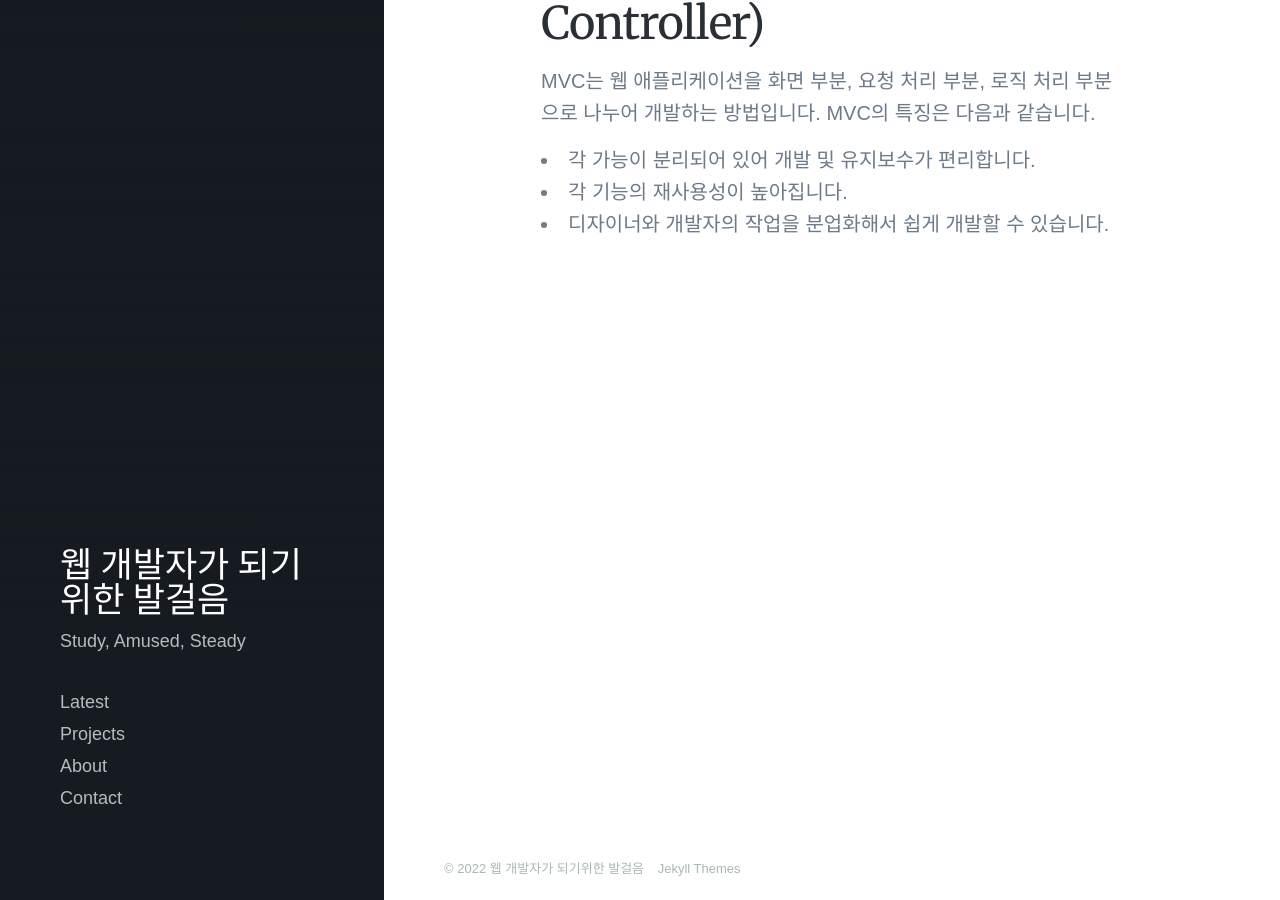
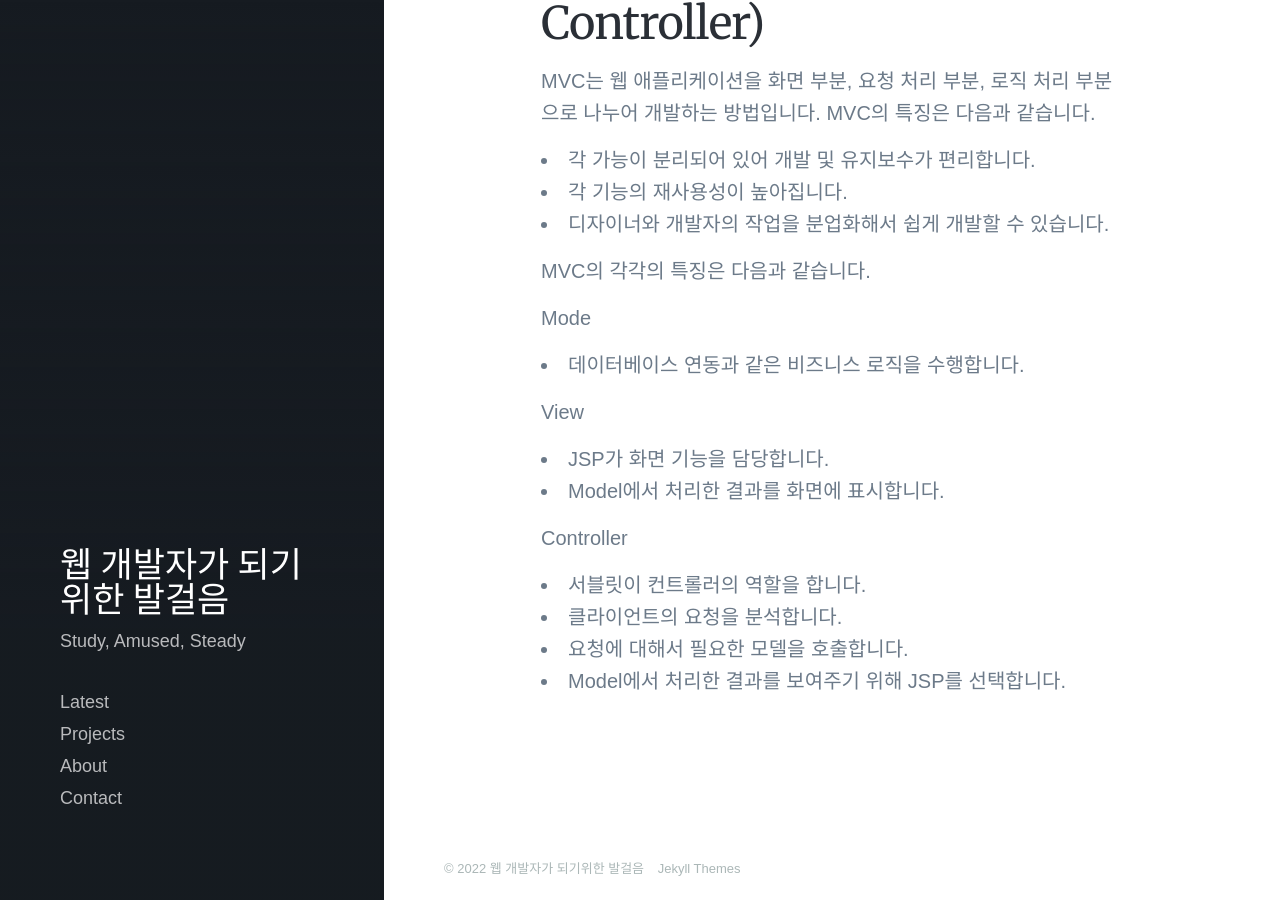
Before and after one commit to lawijdo201/lawijdo201.github.io, a Jekyll site: the page built from _posts/2022-07-15-Spring-JAVA.md, in a window 1280 px wide and 900 px high, scrolled down 242 px. Built offline with Jekyll 4.4.1, drawn with Linux system fonts in a browser that asks for light colours; nearby versions of some CDN libraries; some web fonts are replaced.

Commit message:
Update 2022-07-15-Spring-JAVA.md

```diff
--- a/_posts/2022-07-15-Spring-JAVA.md
+++ b/_posts/2022-07-15-Spring-JAVA.md
@@ -12,3 +12,18 @@ MVC는 웹 애플리케이션을 화면 부분, 요청 처리 부분, 로직 처
 * 각 가능이 분리되어 있어 개발 및 유지보수가 편리합니다.
 * 각 기능의 재사용성이 높아집니다.
 * 디자이너와 개발자의 작업을 분업화해서 쉽게 개발할 수 있습니다.
+
+MVC의 각각의 특징은 다음과 같습니다.
+
+  Mode
+  * 데이터베이스 연동과 같은 비즈니스 로직을 수행합니다.
+
+  View
+  * JSP가 화면 기능을 담당합니다.
+  * Model에서 처리한 결과를 화면에 표시합니다.
+
+  Controller
+  * 서블릿이 컨트롤러의 역할을 합니다.
+  * 클라이언트의 요청을 분석합니다.
+  * 요청에 대해서 필요한 모델을 호출합니다.
+  * Model에서 처리한 결과를 보여주기 위해 JSP를 선택합니다.
```
